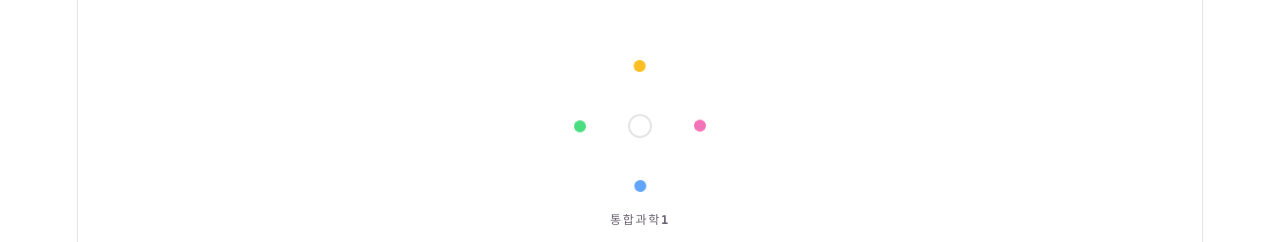
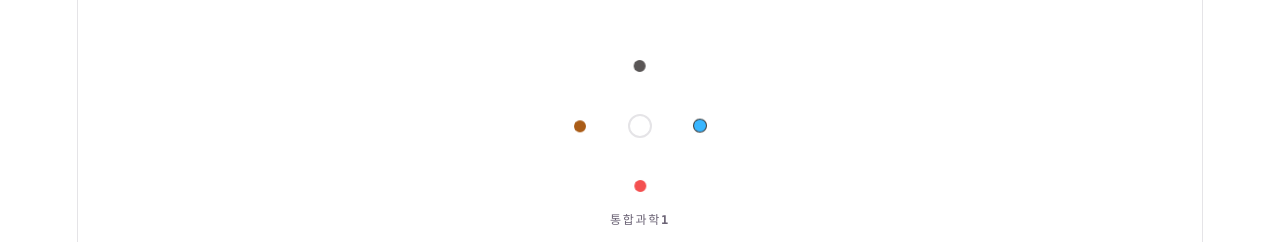
Before and after one commit to bellround/onepush, a React (Vite) app: page / in a window 1280 px wide. Shown: the part 147-389 px from the top of the page. Built offline with nearby package versions, Linux system fonts and the light colour scheme.

Commit message:
색깔 변경

```diff
--- a/src/App.css
+++ b/src/App.css
@@ -60,6 +60,7 @@
   left: 50%;
   translate: -50% -50%;
   background: var(--el-h);
+  box-shadow: 0 0 0 1px #393939;
 }
 
 .menu-orbit .electron.o {
--- a/src/components/Board.tsx
+++ b/src/components/Board.tsx
@@ -196,7 +196,9 @@ export default function Board({
                 boxSizing: 'border-box',
                 border:
                   tile.id === board.controlledId ? '2.8px solid transparent' : '2.8px solid #393939',
-                background: tile.id === board.controlledId ? '#E8C9BE' : '#fff',
+                background: `var(--el-${tile.symbol.toLowerCase()}, #fff)`,
+                backgroundClip: 'padding-box', // 검은 C에서도 조종 점선이 묻히지 않게
+                color: ['O', 'N', 'C'].includes(tile.symbol) ? '#fff' : undefined,
                 transition: 'top 120ms, left 120ms',
               }}
             >
--- a/src/index.css
+++ b/src/index.css
@@ -12,10 +12,10 @@
     rgba(0, 0, 0, 0.1) 0 10px 15px -3px, rgba(0, 0, 0, 0.05) 0 4px 6px -2px;
 
   /* 원소 타일 색상 (기획서 6번 UI/UX 설계 표) */
-  --el-h: #f472b6;
-  --el-o: #60a5fa;
-  --el-n: #4ade80;
-  --el-c: #fbbf24;
+  --el-h: #39b6ff;
+  --el-o: #f45050;
+  --el-n: #aa5c17;
+  --el-c: #5a5656;
 
   --sans: system-ui, 'Segoe UI', Roboto, sans-serif;
   --heading: system-ui, 'Segoe UI', Roboto, sans-serif;
```
